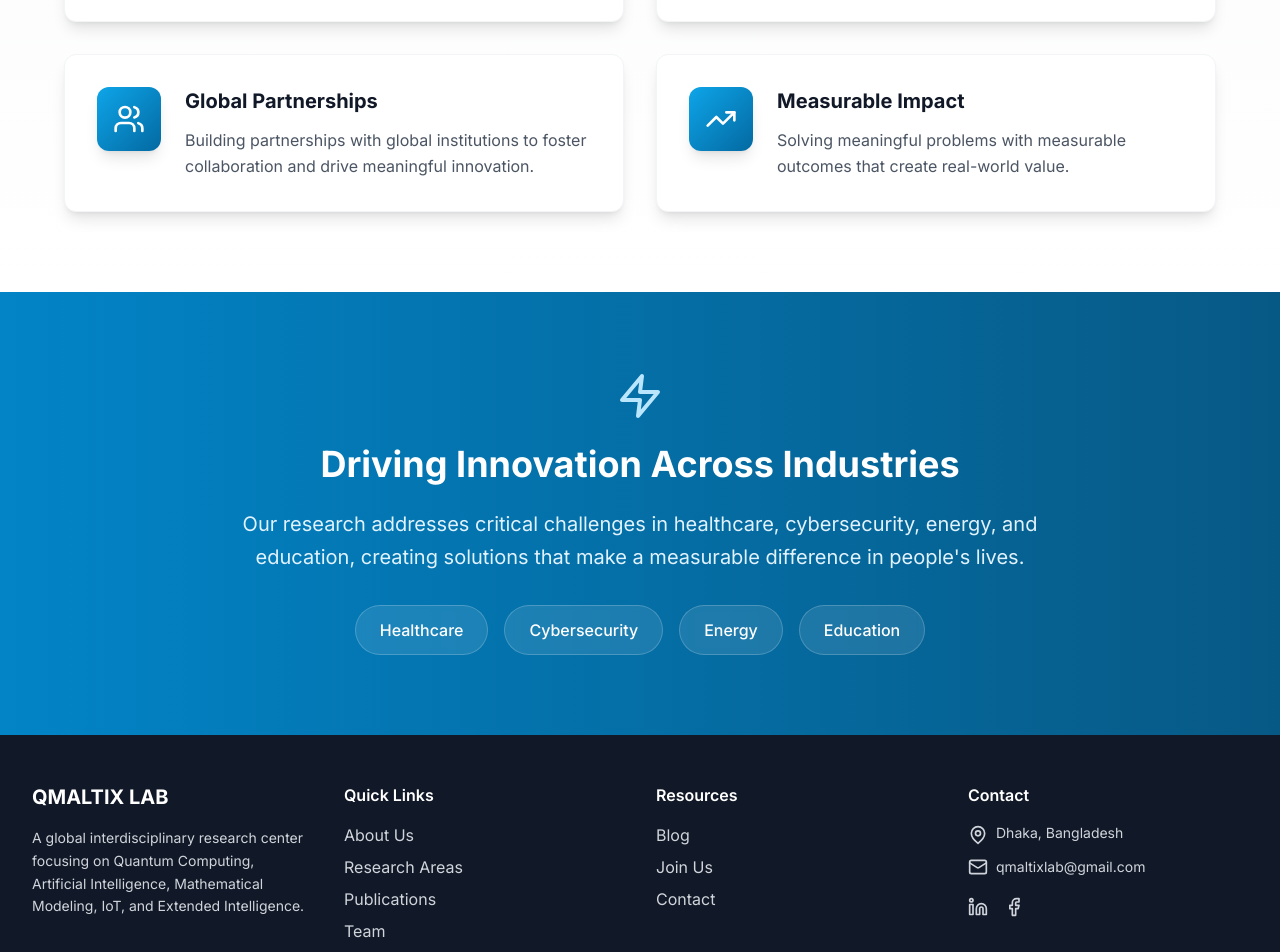
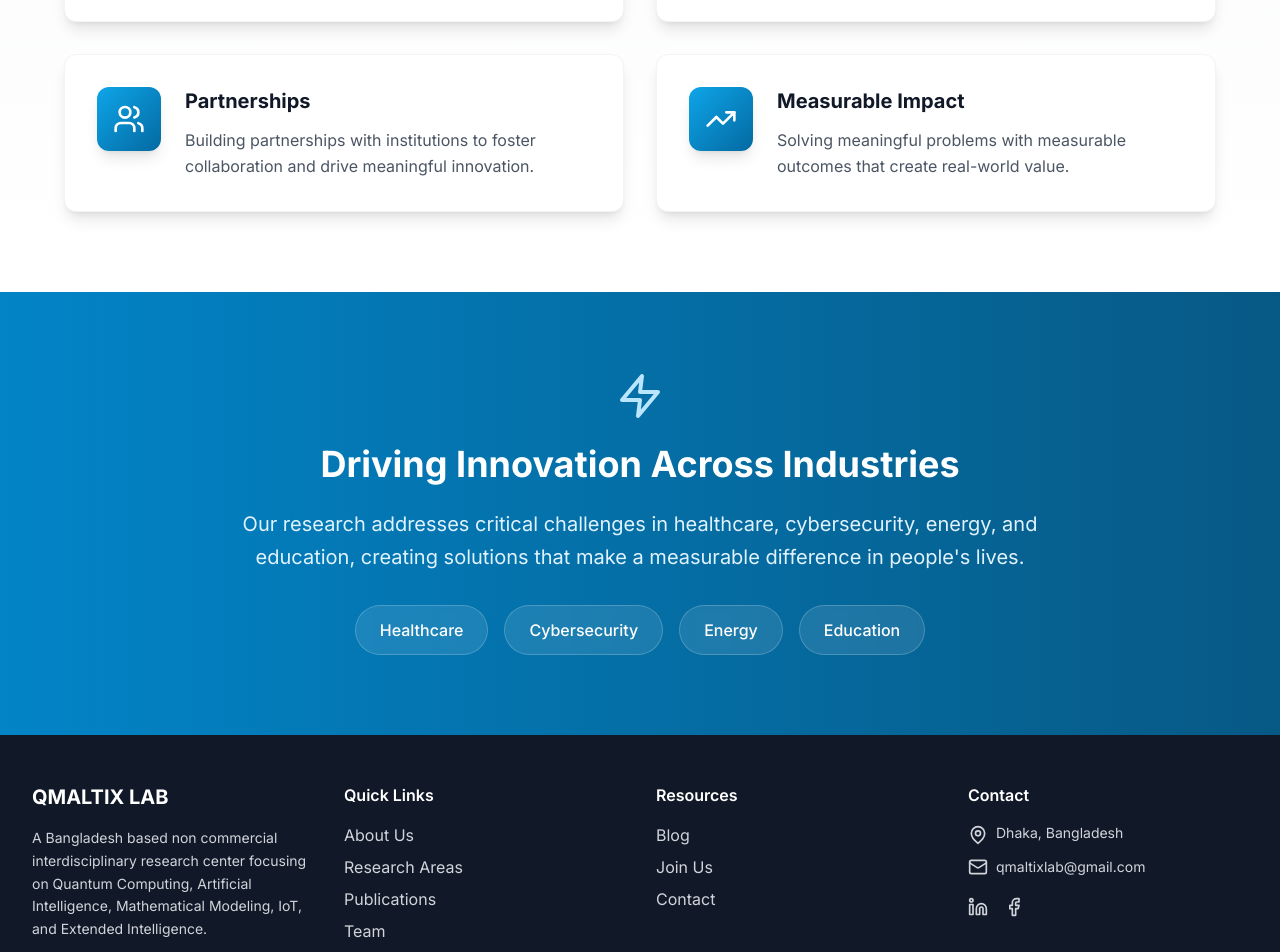
Before and after one commit to adnanshafi99/Qmaltix, a Next.js app: page /about in a window 1280 px wide. Shown: the part 1520-2472 px from the top of the page. Built offline with nearby package versions, Linux system fonts and the light colour scheme; no server answers.

Commit message:
changing text

```diff
--- a/app/about/page.tsx
+++ b/app/about/page.tsx
@@ -16,8 +16,8 @@
   },
   {
     icon: <Users className="h-8 w-8" />,
-    title: 'Global Partnerships',
-    description: 'Building partnerships with global institutions to foster collaboration and drive meaningful innovation.',
+    title: 'Partnerships',
+    description: 'Building partnerships with institutions to foster collaboration and drive meaningful innovation.',
   },
   {
     icon: <TrendingUp className="h-8 w-8" />,
@@ -40,7 +40,7 @@
             >
               <h1 className="text-4xl md:text-6xl font-bold mb-6">About QMALTIX Lab</h1>
               <p className="text-xl md:text-2xl leading-relaxed text-primary-100">
-                A global interdisciplinary research center advancing the frontiers of AI, Quantum Computing, and IoT
+                A Bangladesh based non commercial interdisciplinary research center advancing the frontiers of AI, Quantum Computing, and IoT
               </p>
             </motion.div>
           </div>
--- a/app/join-us/page.tsx
+++ b/app/join-us/page.tsx
@@ -23,10 +23,10 @@
   {
     icon: <Globe className="h-8 w-8" />,
     title: 'Collaborations',
-    description: 'Partner with us for research collaborations. We work with global academic and industry partners.',
+    description: 'Partner with us for research collaborations. We work with academic and industry partners.',
     duration: 'Ongoing',
     type: 'Collaboration',
-    features: ['Global academic partners', 'Industry partnerships'],
+    features: ['Academic partners', 'Industry partnerships'],
   },
 ]
 
--- a/app/page.tsx
+++ b/app/page.tsx
@@ -57,7 +57,7 @@
               QMALTIX Lab is a Lab for Quantum Computing, Modeling, AI, IoT, and eXtended Intelligence
             </h2>
             <p className="text-xl text-gray-600 leading-relaxed">
-              QMALTIX Lab is a global interdisciplinary research center focusing on Quantum Computing,
+              QMALTIX Lab is a Bangladesh based non commercial interdisciplinary research center focusing on Quantum Computing,
               Artificial Intelligence, Mathematical Modeling, IoT, and Extended Intelligence. We aim to
               create transformative technologies, ethical AI models, and collaborative innovations for
               academia and industry.
--- a/components/Footer.tsx
+++ b/components/Footer.tsx
@@ -11,7 +11,7 @@
           <div>
             <h3 className="text-white text-xl font-bold mb-4">QMALTIX LAB</h3>
             <p className="text-sm leading-relaxed">
-              A global interdisciplinary research center focusing on Quantum Computing,
+              A Bangladesh based non commercial interdisciplinary research center focusing on Quantum Computing,
               Artificial Intelligence, Mathematical Modeling, IoT, and Extended Intelligence.
             </p>
           </div>
--- a/components/Hero.tsx
+++ b/components/Hero.tsx
@@ -43,7 +43,7 @@
             transition={{ duration: 0.6, delay: 0.4 }}
             className="text-lg text-gray-700 mb-12 max-w-3xl mx-auto"
           >
-            A global interdisciplinary research center creating transformative technologies,
+            A Bangladesh based non commercial interdisciplinary research center creating transformative technologies,
             ethical AI models, and collaborative innovations for academia and industry.
           </motion.p>
 
--- a/metadata/site-config.ts
+++ b/metadata/site-config.ts
@@ -2,7 +2,7 @@
   name: 'QMALTIX Lab',
   fullName: 'QMALTIX Lab',
   title: 'Quantum Computing, AI, and Extended Intelligence',
-  description: 'QMALTIX Lab is a global interdisciplinary research center focusing on Quantum Computing, Artificial Intelligence, Mathematical Modeling, IoT, and Extended Intelligence.',
+  description: 'QMALTIX Lab is a Bangladesh based non commercial interdisciplinary research center focusing on Quantum Computing, Artificial Intelligence, Mathematical Modeling, IoT, and Extended Intelligence.',
   url: process.env.WEBSITE_URL || process.env.NEXT_PUBLIC_WEBSITE_URL || 'https://qmaltixlab.org',
   email: 'qmaltixlab@gmail.com',
   location: 'Dhaka, Bangladesh',
--- a/metadata/site-metadata.ts
+++ b/metadata/site-metadata.ts
@@ -9,7 +9,7 @@
   },
   ABOUT: {
     title: 'About Us',
-    description: `Learn about ${SiteConfig.fullName}, a global interdisciplinary research center focusing on Quantum Computing, Artificial Intelligence, Mathematical Modeling, IoT, and Extended Intelligence.`,
+    description: `Learn about ${SiteConfig.fullName}, a Bangladesh based non commercial interdisciplinary research center focusing on Quantum Computing, Artificial Intelligence, Mathematical Modeling, IoT, and Extended Intelligence.`,
     path: '/about',
     keywords: ['about', 'mission', 'vision', 'values', ...SiteConfig.keywords],
   },
```
